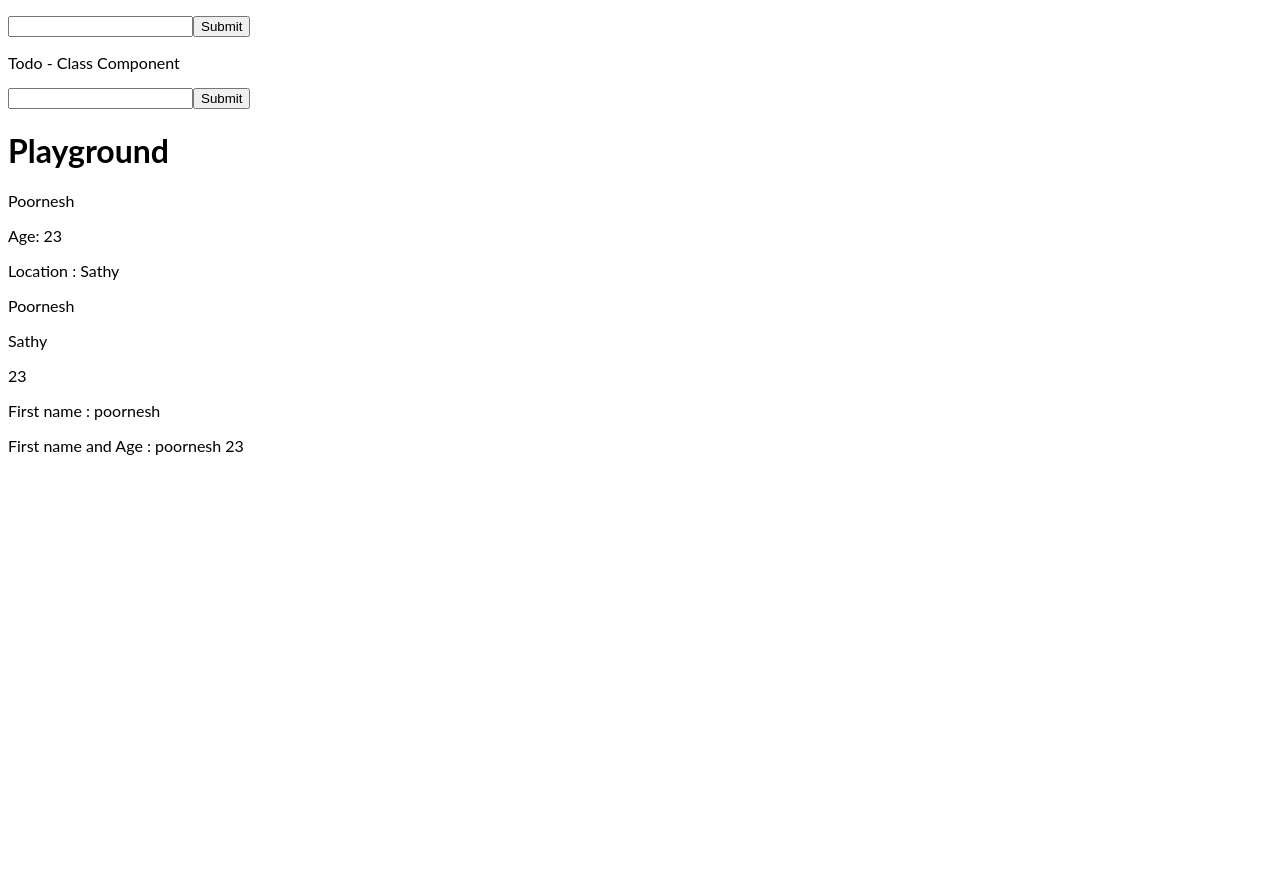
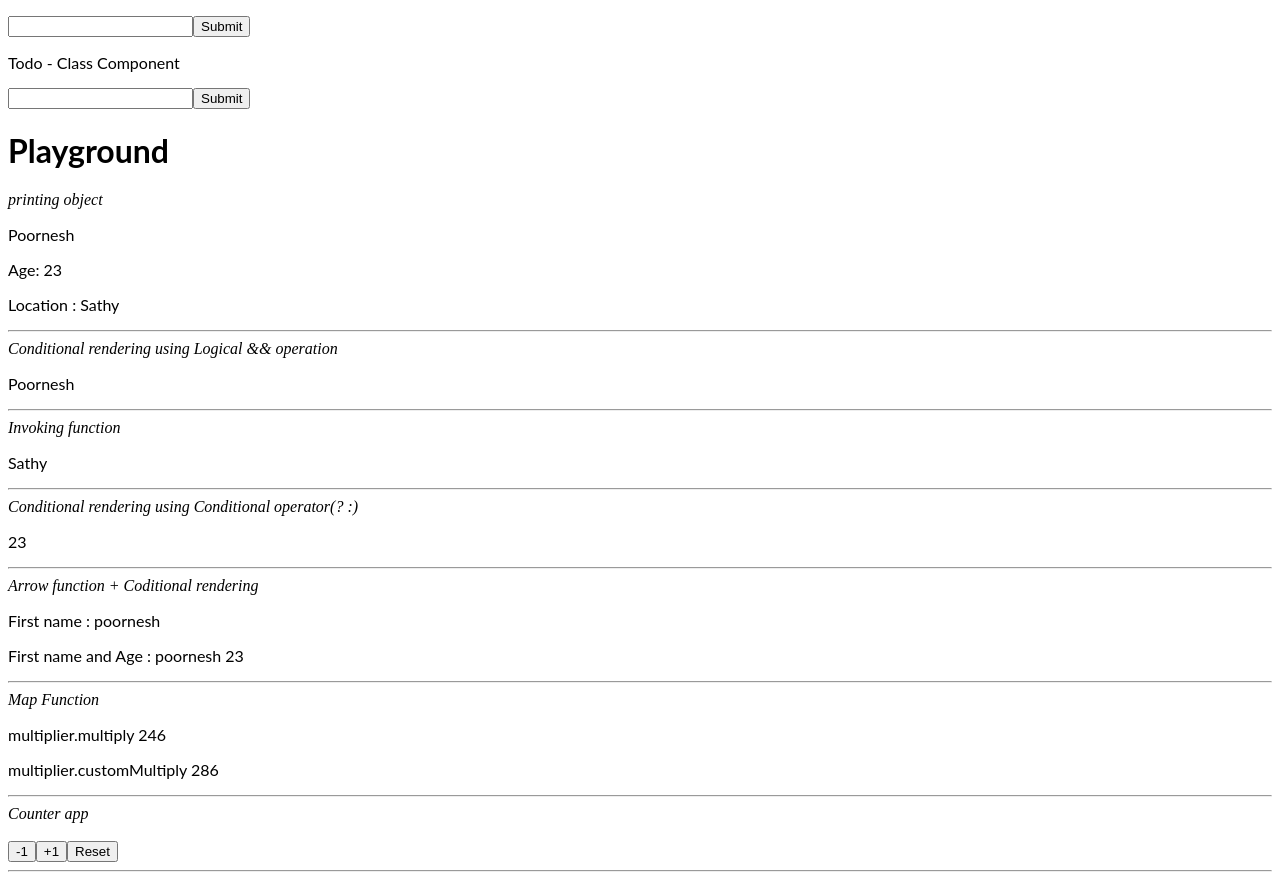
Before and after one commit to poornesh-pH/react-playground, a React (Create React App) app: page / in a window 1280 px wide. Shown: the part 126-1006 px from the top of the page. Before the commit the page ends 800 px from the top, so only its background shows below. Built offline with nearby package versions, Linux system fonts and the light colour scheme.

Commit message:
3 files modified

```diff
--- a/src/App.js
+++ b/src/App.js
@@ -1,7 +1,7 @@
 import React from "react";
 import "./style.css";
-import Todof from "./todof.js";
-import Todoc from "./todoc.js";
+import Todof from "./todof";
+import Todoc from "./todoc";
 import Playground from "./playground";
 export default function App() {
   return (
--- a/src/playground.js
+++ b/src/playground.js
@@ -1,17 +1,64 @@
 import React from "react";
+import ReactDOM from "react-dom";
+import App from "./App";
 import "./style.css";
 
 export default function Playground() {
   return (
     <div>
       <h1>Playground</h1>
-      {template}
-      {staticObj.name && <p>{staticObj.name}</p>}
-      {getTown(staticObj.town)}
-      {staticObj.age > 18 ? <p>{staticObj.age}</p> : "Under 18"}
-      {/* {staticArr} */}
-      <p>First name : {arrowFunction("poornesh")}</p>
-      <p>First name and Age : {arrowFunction("poornesh", 23)}</p>
+      <span>
+        <i>printing object</i> {template} <hr />
+      </span>
+      <span>
+        <i>Conditional rendering using Logical && operation</i>
+        {staticObj.name && <p>{staticObj.name}</p>}
+        <hr />
+      </span>
+      <span>
+        <i>Invoking function </i>
+        {getTown(staticObj.town)}
+        <hr />
+      </span>
+      <span>
+        <i>Conditional rendering using Conditional operator(? :)</i>
+        {staticObj.age > 18 ? <p>{staticObj.age}</p> : "Under 18"}
+        <hr />
+      </span>
+      <span>
+        <i>Arrow function + Coditional rendering</i>
+        <p>First name : {arrowFunction("poornesh")}</p>
+        <p>First name and Age : {arrowFunction("poornesh", 23)}</p>
+        <hr />
+      </span>
+      <span>
+        <i>Map Function</i>
+        <p>multiplier.multiply {multiplier.multiply()}</p>
+        <p>
+          multiplier.customMultiply {multiplier.customMultiply([1, 4, 3], 2)}
+        </p>
+        <hr />
+      </span>
+      <span>
+        <i>Counter app</i>
+        <br />
+        <br />
+        <button id="add" onClick={() => buttonClick(-1)}>
+          -1
+        </button>
+        <button id="sub" onClick={() => buttonClick(1)}>
+          +1
+        </button>
+        <button
+          id="reset"
+          onClick={() => {
+            buttonClick(0);
+          }}
+        >
+          Reset
+        </button>
+        <hr />
+      </span>
     </div>
   );
 }
@@ -40,3 +87,19 @@ function getTown(town) {
 const arrowFunction = (name, age) => {
   return age ? name + " " + age : name.split(" ")[0];
 };
+
+const multiplier = {
+  numbers: [1, 2, 3],
+  multiplyBy: 2,
+  multiply() {
+    return this.numbers.map(number => number * this.multiplyBy);
+  },
+  customMultiply(numbers, multiplyBy) {
+    return numbers.map(number => number * multiplyBy);
+  }
+};
+let count = 0;
+const buttonClick = num => {
+  num == 0 ? (count = 0) : num > 0 ? count++ : count--;
+  console.log(count);
+};
```
Also changed, not shown: 1 other file (tests, documents, lock files or other folders).
